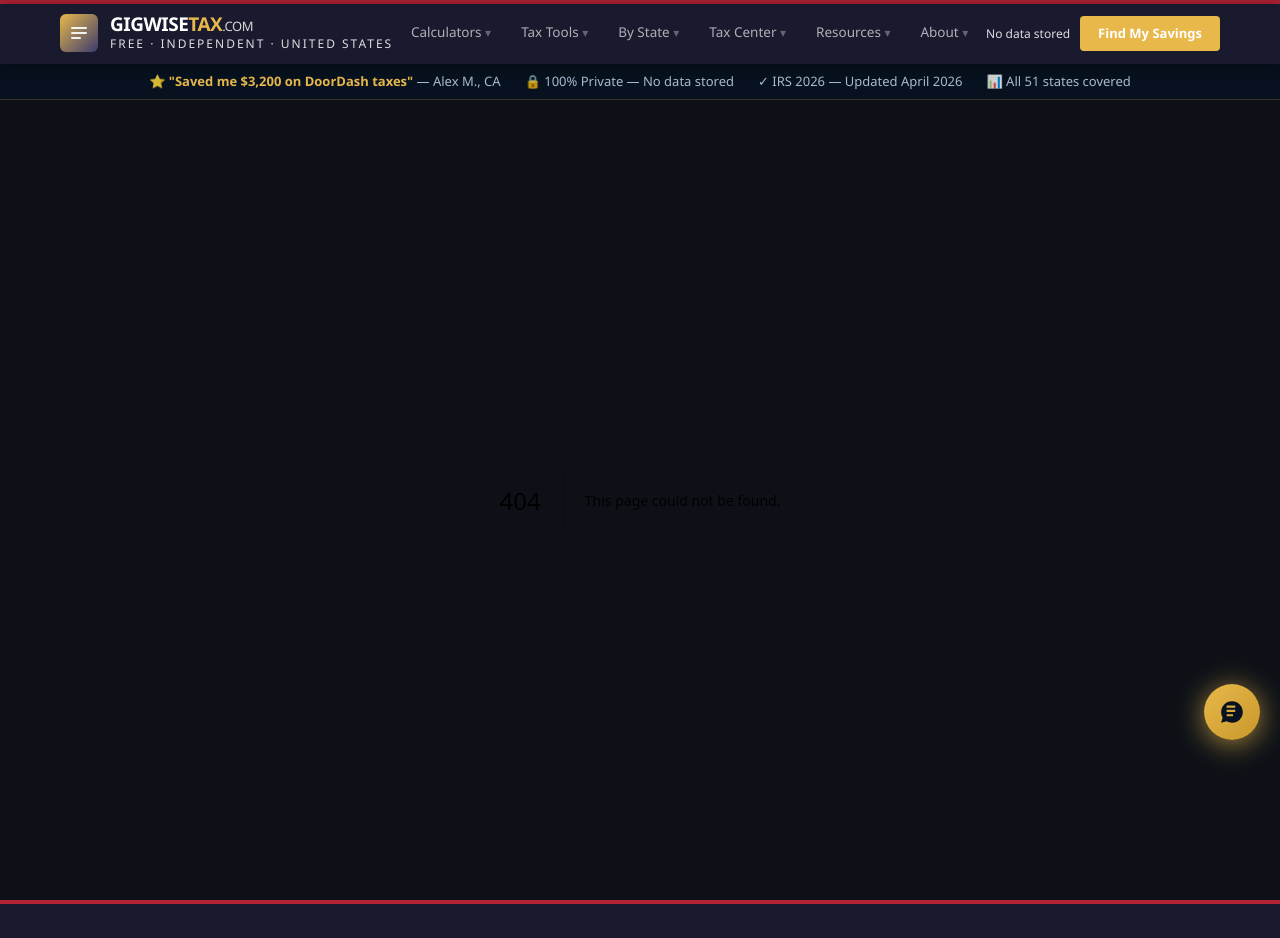
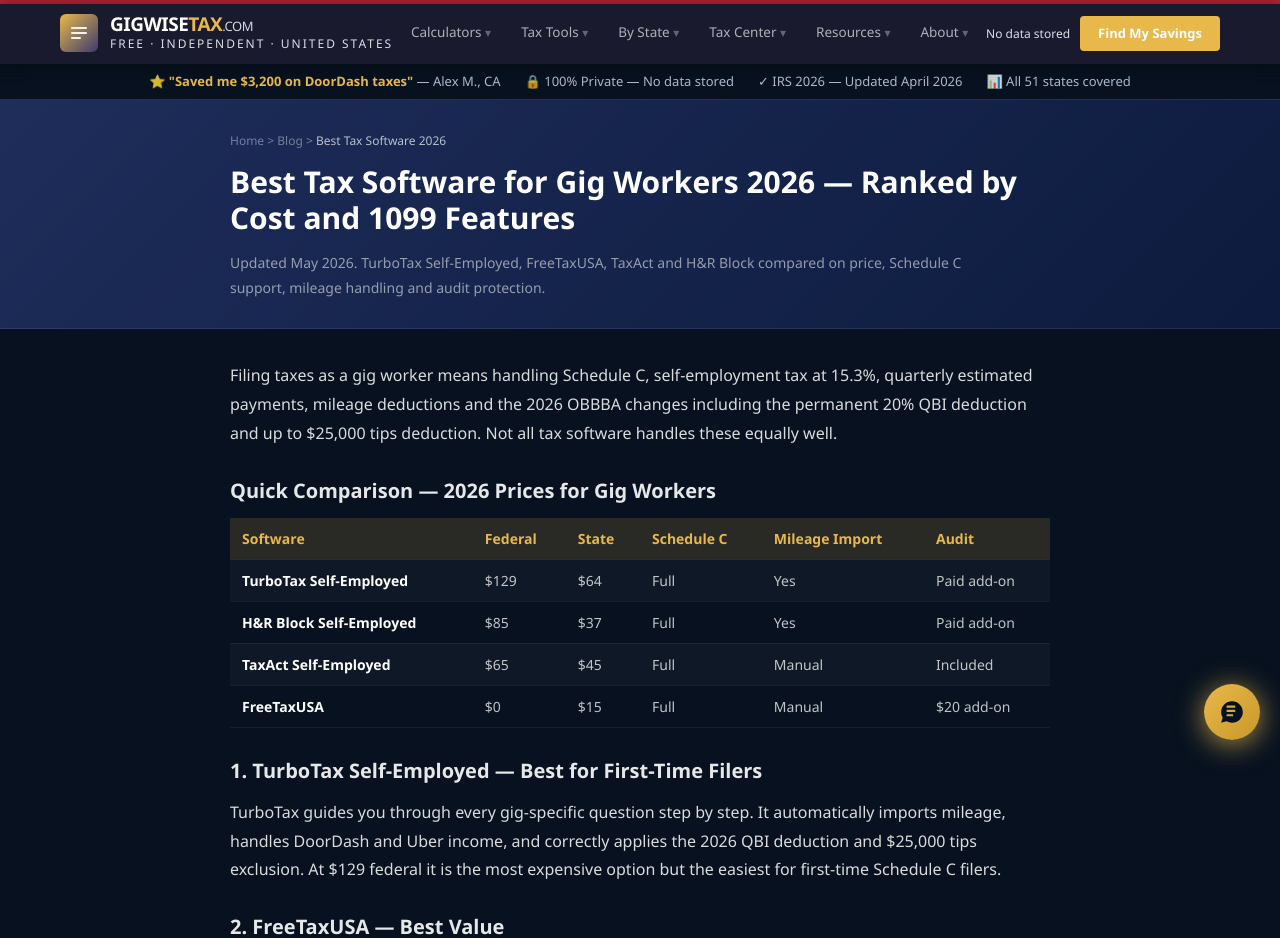
Before and after one commit to devqrcraft-ui/gigwisetax, a Next.js app: page /blog/best-tax-software-for-gig-workers-2026 in a window 1280 px wide. Before the commit this address had no page. Shown: the part 40-978 px from the top of the page. Built offline with nearby package versions, Linux system fonts and the light colour scheme.

Commit message:
content: add /blog/best-tax-software-for-gig-workers-2026 — affiliate target page

```diff
--- /dev/null
+++ b/app/blog/best-tax-software-for-gig-workers-2026/page.tsx
@@ -0,0 +1,67 @@
+import type { Metadata } from 'next'
+
+export const metadata: Metadata = {
+  title: 'Best Tax Software for Gig Workers 2026 — Ranked & Compared',
+  description: 'Compare TurboTax, FreeTaxUSA, TaxAct and H&R Block for 1099 gig workers in 2026. See which saves you the most on self-employment taxes.',
+  alternates: { canonical: 'https://www.gigwisetax.com/blog/best-tax-software-for-gig-workers-2026' },
+  openGraph: {
+    title: 'Best Tax Software for Gig Workers 2026 — Ranked & Compared',
+    description: 'Compare TurboTax, FreeTaxUSA, TaxAct and H&R Block for 1099 gig workers in 2026.',
+    type: 'article',
+    url: 'https://www.gigwisetax.com/blog/best-tax-software-for-gig-workers-2026',
+  },
+}
+
+export default function BestTaxSoftware() {
+  const prose = { fontSize: 16, color: 'rgba(255,255,255,0.85)', lineHeight: 1.8, marginBottom: 16 }
+  const h2 = { fontSize: 20, fontWeight: 800, color: 'rgba(255,255,255,0.9)', marginBottom: 12, marginTop: 28 }
+  const tag = { display: 'inline-block' as const, fontSize: 11, fontWeight: 700, padding: '2px 8px', borderRadius: 4, marginBottom: 8 }
+  return (
+    <div style={{ background: '#07111F', minHeight: '100vh' }}>
+      <div style={{ background: 'linear-gradient(135deg,#1e2d5a,#0d1b3e)', borderBottom: '1px solid rgba(255,255,255,.07)' }}>
+        <div style={{ maxWidth: 860, margin: '0 auto', padding: '32px 20px 28px' }}>
+          <nav style={{ fontSize: 12, color: 'rgba(255,255,255,.4)', marginBottom: 14 }}>
+            <a href='/' style={{ color: 'rgba(255,255,255,.4)', textDecoration: 'none' }}>Home</a> {' > '}
+            <a href='/blog' style={{ color: 'rgba(255,255,255,.4)', textDecoration: 'none' }}>Blog</a> {' > '}
+            <span style={{ color: 'rgba(255,255,255,.7)' }}>Best Tax Software 2026</span>
+          </nav>
+          <h1 style={{ fontSize: 30, fontWeight: 900, color: '#fff', lineHeight: 1.2, margin: '0 0 14px' }}>Best Tax Software for Gig Workers 2026 — Ranked by Cost and 1099 Features</h1>
+          <p style={{ color: 'rgba(255,255,255,.55)', fontSize: 14, lineHeight: 1.8, maxWidth: 760, margin: 0 }}>Updated May 2026. TurboTax Self-Employed, FreeTaxUSA, TaxAct and H&R Block compared on price, Schedule C support, mileage handling and audit protection.</p>
+        </div>
+      </div>
+      <div style={{ maxWidth: 860, margin: '0 auto', padding: '32px 20px' }}>
+        <p style={prose}>Filing taxes as a gig worker means handling Schedule C, self-employment tax at 15.3%, quarterly estimated payments, mileage deductions and the 2026 OBBBA changes including the permanent 20% QBI deduction and up to $25,000 tips deduction. Not all tax software handles these equally well.</p>
+        <h2 style={h2}>Quick Comparison — 2026 Prices for Gig Workers</h2>
+        <div style={{ overflowX: 'auto', marginBottom: 24 }}>
+          <table style={{ width: '100%', borderCollapse: 'collapse', fontSize: 14 }}>
+            <thead><tr style={{ background: 'rgba(232,184,75,0.15)' }}>
+              {['Software','Federal','State','Schedule C','Mileage Import','Audit'].map(h => <th key={h} style={{ padding: '10px 12px', textAlign: 'left', color: '#e8b84b', fontWeight: 700, borderBottom: '1px solid rgba(255,255,255,.1)' }}>{h}</th>)}
+            </tr></thead>
+            <tbody>
+              {[['TurboTax Self-Employed','$129','$64','Full','Yes','Paid add-on'],['H&R Block Self-Employed','$85','$37','Full','Yes','Paid add-on'],['TaxAct Self-Employed','$65','$45','Full','Manual','Included'],['FreeTaxUSA','$0','$15','Full','Manual','$20 add-on']].map(([name,...rest],i) => (
+                <tr key={name} style={{ background: i%2===0 ? 'rgba(255,255,255,0.03)' : 'transparent' }}>
+                  <td style={{ padding: '10px 12px', color: '#fff', fontWeight: 700, borderBottom: '1px solid rgba(255,255,255,.06)' }}>{name}</td>
+                  {rest.map((v,j) => <td key={j} style={{ padding: '10px 12px', color: 'rgba(255,255,255,0.75)', borderBottom: '1px solid rgba(255,255,255,.06)' }}>{v}</td>)}
+                </tr>))}
+            </tbody>
+          </table>
+        </div>
+        <h2 style={h2}>1. TurboTax Self-Employed — Best for First-Time Filers</h2>
+        <p style={prose}>TurboTax guides you through every gig-specific question step by step. It automatically imports mileage, handles DoorDash and Uber income, and correctly applies the 2026 QBI deduction and $25,000 tips exclusion. At $129 federal it is the most expensive option but the easiest for first-time Schedule C filers.</p>
+        <h2 style={h2}>2. FreeTaxUSA — Best Value</h2>
+        <p style={prose}>FreeTaxUSA files federal taxes free including Schedule C, Schedule SE and all 2026 OBBBA deductions. State filing costs $15. Every gig worker deduction is supported. Mileage is entered manually rather than imported automatically.</p>
+        <h2 style={h2}>3. H&R Block Self-Employed — Best for Mixed Income</h2>
+        <p style={prose}>At $85 federal H&R Block handles multiple 1099-NEC forms from different platforms and includes a gig worker interview flow. Best for Airbnb and Turo hosts with both rental and 1099 income.</p>
+        <h2 style={h2}>4. TaxAct Self-Employed — Best Audit Protection</h2>
+        <p style={prose}>TaxAct includes audit protection in the $65 base price. Fully supports Schedule C, QBI deduction and the 2026 tips exclusion. Best for full-time gig workers earning over $50,000 who want audit cover without paying extra.</p>
+        <h2 style={h2}>Key 2026 Tax Changes for Gig Workers</h2>
+        <p style={prose}>The OBBBA 2026 made three changes affecting every 1099 worker: the 20% QBI deduction is now permanent, tips up to $25,000 are deductible from federal taxable income, and the standard mileage rate increased to 72.5 cents per mile. All four software options handle these correctly.</p>
+        <div style={{ marginTop: 32, padding: '20px 24px', background: 'rgba(232,184,75,0.08)', border: '1px solid rgba(232,184,75,0.25)', borderRadius: 12 }}>
+          <div style={{ fontSize: 15, fontWeight: 800, color: '#e8b84b', marginBottom: 6 }}>Estimate your tax bill first</div>
+          <div style={{ fontSize: 14, color: '#8fa8c8', marginBottom: 14, lineHeight: 1.6 }}>Use our free gig tax calculator to see your exact quarterly payment before you file. Takes 60 seconds.</div>
+          <a href='/doordash' style={{ display: 'inline-block', background: '#e8b84b', color: '#07111F', fontWeight: 800, fontSize: 14, padding: '10px 20px', borderRadius: 8, textDecoration: 'none' }}>Calculate my gig taxes free</a>
+        </div>
+      </div>
+    </div>
+  )
+}
```
